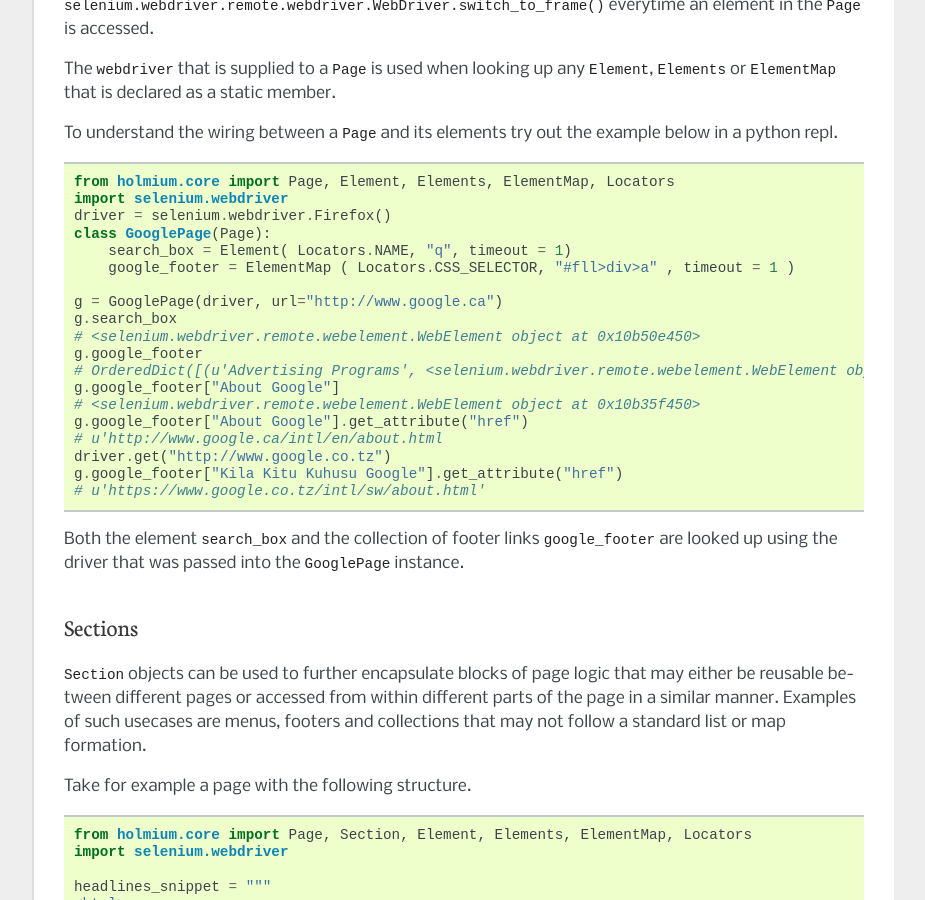
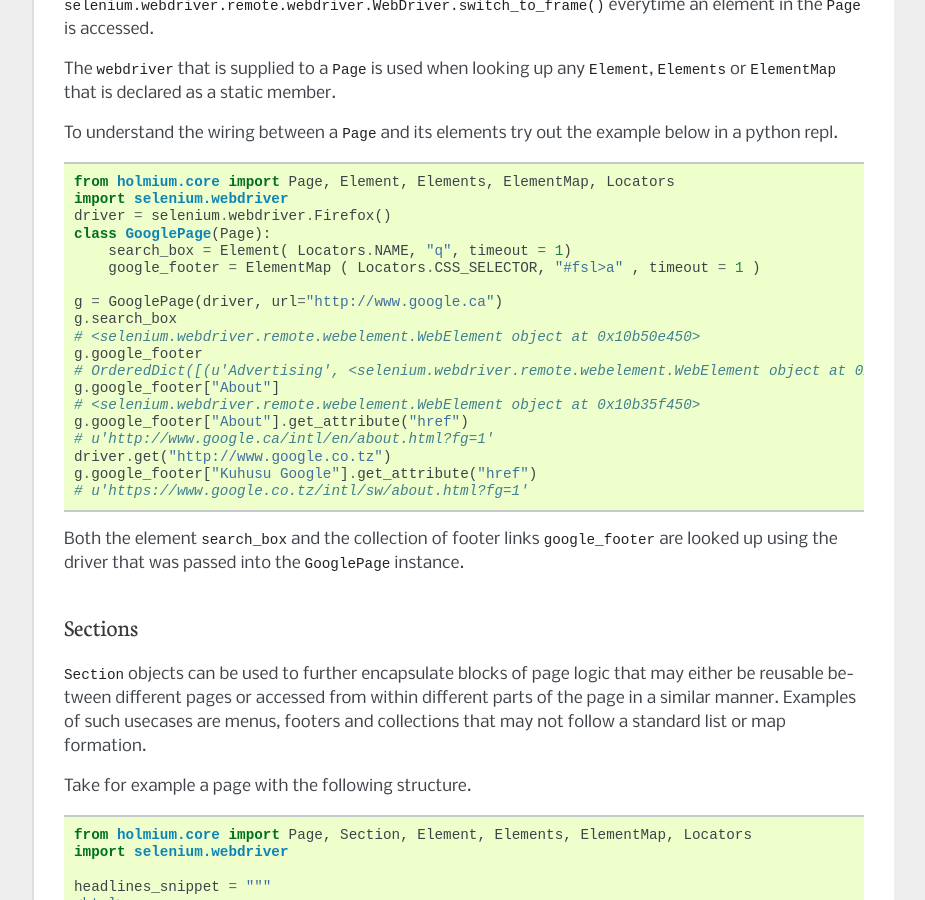
Before and after one commit to alisaifee/holmium.core, a Sphinx documentation site: the page built from doc/source/usage.rst, in a window 1280 px wide and 900 px high, scrolled down 1160 px. Shown: the whole window, without its empty margins (198-1123 px from the left). Built offline with Sphinx 7.4.7, drawn with Linux system fonts in a browser that asks for light colours; formulas are drawn with MathJax 3.

Commit message:
update example to be in sync with google

```diff
--- a/doc/source/usage.rst
+++ b/doc/source/usage.rst
@@ -53,20 +53,20 @@ the example below in a python repl.
     driver = selenium.webdriver.Firefox()
     class GooglePage(Page):
         search_box = Element( Locators.NAME, "q", timeout = 1)
-        google_footer = ElementMap ( Locators.CSS_SELECTOR, "#fll>div>a" , timeout = 1 )
+        google_footer = ElementMap ( Locators.CSS_SELECTOR, "#fsl>a" , timeout = 1 )
 
     g = GooglePage(driver, url="http://www.google.ca")
     g.search_box
     # <selenium.webdriver.remote.webelement.WebElement object at 0x10b50e450>
     g.google_footer
-    # OrderedDict([(u'Advertising Programs', <selenium.webdriver.remote.webelement.WebElement object at 0x10b35f250>), .....
-    g.google_footer["About Google"]
+    # OrderedDict([(u'Advertising', <selenium.webdriver.remote.webelement.WebElement object at 0x10b35f250>), .....
+    g.google_footer["About"]
     # <selenium.webdriver.remote.webelement.WebElement object at 0x10b35f450>
-    g.google_footer["About Google"].get_attribute("href")
-    # u'http://www.google.ca/intl/en/about.html
+    g.google_footer["About"].get_attribute("href")
+    # u'http://www.google.ca/intl/en/about.html?fg=1'
     driver.get("http://www.google.co.tz")
-    g.google_footer["Kila Kitu Kuhusu Google"].get_attribute("href")
-    # u'https://www.google.co.tz/intl/sw/about.html'
+    g.google_footer["Kuhusu Google"].get_attribute("href")
+    # u'https://www.google.co.tz/intl/sw/about.html?fg=1'
 
 
 Both the element ``search_box`` and the collection of footer links ``google_footer`` are looked up using the driver that was
```
